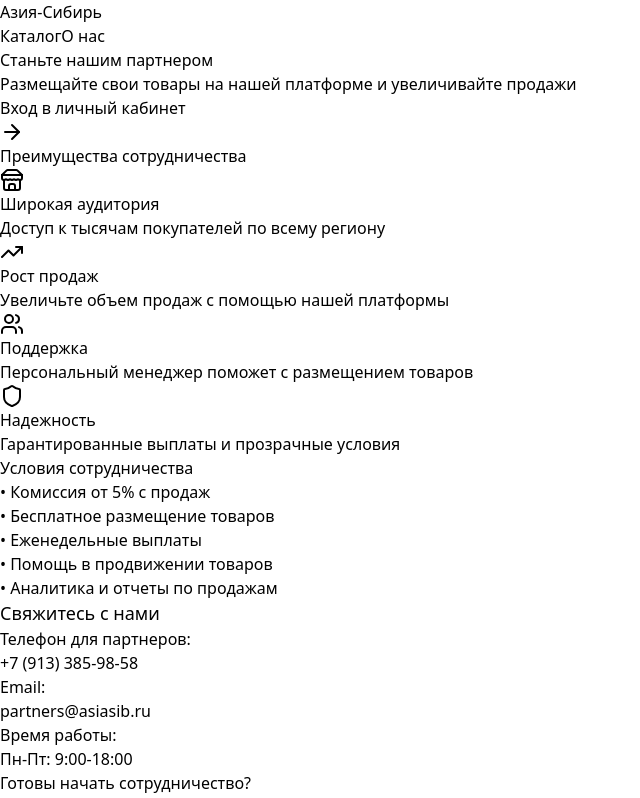
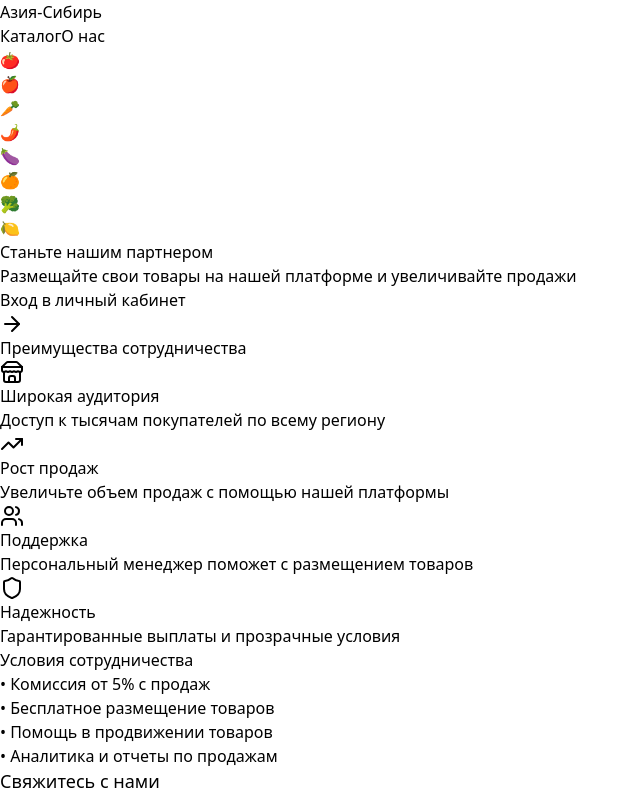
Before and after one commit to ILYAhohlov/Asiasib_Clean, a React (Vite) app: page /sellers in a window 1280 px wide. Shown: the top 798 px of the page, without its empty margins (0-640 px from the left). Built offline with nearby package versions, Linux system fonts and the light colour scheme; no server answers.

Commit message:
Hero секция - увеличен padding, Отступы, Иконки, кнтакты, фон Hero

```diff
--- a/src/pages/SellersPage.tsx
+++ b/src/pages/SellersPage.tsx
@@ -22,17 +22,29 @@ export function SellersPage() {
       </header>
 
       {/* Hero Section */}
-      <section className="bg-gradient-to-r from-blue-600 to-indigo-700 text-white py-16">
-        <div className="max-w-4xl mx-auto px-4 text-center">
-          <h1 className="text-4xl font-bold mb-4 text-white">
+      <section className="relative bg-gradient-to-br from-yellow-200 via-green-200 to-green-300 text-gray-800 py-20 overflow-hidden">
+        {/* Декоративные элементы */}
+        <div className="absolute inset-0 pointer-events-none">
+          <div className="absolute top-10 left-10 text-4xl opacity-20 transform rotate-12">🍅</div>
+          <div className="absolute top-20 right-20 text-3xl opacity-25 transform -rotate-12">🍎</div>
+          <div className="absolute bottom-20 left-20 text-3xl opacity-20 transform rotate-45">🥕</div>
+          <div className="absolute bottom-10 right-10 text-4xl opacity-25 transform -rotate-45">🌶️</div>
+          <div className="absolute top-1/2 left-1/4 text-2xl opacity-15 transform rotate-90">🍆</div>
+          <div className="absolute top-1/3 right-1/3 text-3xl opacity-20 transform -rotate-30">🍊</div>
+          <div className="absolute bottom-1/3 left-1/2 text-2xl opacity-15 transform rotate-180">🥦</div>
+          <div className="absolute top-3/4 right-1/4 text-3xl opacity-20 transform rotate-60">🍋</div>
+        </div>
+
+        <div className="max-w-4xl mx-auto px-4 text-center relative z-10">
+          <h1 className="text-4xl font-bold mb-6 text-gray-800 pt-4 drop-shadow-sm">
             Станьте нашим партнером
           </h1>
-          <p className="text-xl mb-8 text-white">
+          <p className="text-xl mb-10 text-gray-700 drop-shadow-sm">
             Размещайте свои товары на нашей платформе и увеличивайте продажи
           </p>
-          <div className="flex justify-center space-x-4">
+          <div className="flex justify-center space-x-4 mb-6">
             <Link to="/admin">
-              <Button className="bg-white text-blue-600 hover:bg-gray-100 px-8 py-3">
+              <Button className="bg-green-600 hover:bg-green-700 text-white px-8 py-3 shadow-lg">
                 Вход в личный кабинет
                 <ArrowRight className="ml-2 w-4 h-4" />
               </Button>
@@ -42,9 +54,9 @@ export function SellersPage() {
       </section>
 
       {/* Features */}
-      <section className="py-16">
+      <section className="py-20">
         <div className="max-w-4xl mx-auto px-4">
-          <h2 className="text-3xl font-bold text-center mb-12">
+          <h2 className="text-3xl font-bold text-center mb-16">
             Преимущества сотрудничества
           </h2>
 
@@ -80,8 +92,8 @@ export function SellersPage() {
             </div>
 
             <div className="text-center">
-              <div className="bg-orange-100 w-16 h-16 rounded-full flex items-center justify-center mx-auto mb-4">
-                <Shield className="w-8 h-8 text-orange-600" />
+              <div className="bg-red-100 w-16 h-16 rounded-full flex items-center justify-center mx-auto mb-4">
+                <Shield className="w-8 h-8 text-red-600" />
               </div>
               <h3 className="font-semibold mb-2">Надежность</h3>
               <p className="text-gray-600 text-sm">
@@ -96,27 +108,26 @@ export function SellersPage() {
       <section className="bg-white py-16">
         <div className="max-w-4xl mx-auto px-4">
           <div className="grid md:grid-cols-2 gap-12">
-            <div>
-              <h3 className="text-2xl font-bold mb-6">Условия сотрудничества</h3>
-              <ul className="space-y-3 text-gray-600">
+            <div className="py-6">
+              <h3 className="text-2xl font-bold mb-8">Условия сотрудничества</h3>
+              <ul className="space-y-3 text-gray-600 mb-6">
                 <li>• Комиссия от 5% с продаж</li>
                 <li>• Бесплатное размещение товаров</li>
-                <li>• Еженедельные выплаты</li>
                 <li>• Помощь в продвижении товаров</li>
                 <li>• Аналитика и отчеты по продажам</li>
               </ul>
             </div>
 
-            <div>
-              <h3 className="text-2xl font-bold mb-6">Свяжитесь с нами</h3>
-              <div className="space-y-4">
+            <div className="py-6">
+              <h3 className="text-2xl font-bold mb-8">Свяжитесь с нами</h3>
+              <div className="space-y-4 mb-6">
                 <div>
                   <p className="font-medium">Телефон для партнеров:</p>
-                  <p className="text-blue-600">+7 (913) 385-98-58</p>
+                  <p className="text-blue-600">+7 (913) 949-25-70</p>
                 </div>
                 <div>
                   <p className="font-medium">Email:</p>
-                  <p className="text-blue-600">partners@asiasib.ru</p>
+                  <p className="text-blue-600">business.asia@yandex.ru</p>
                 </div>
                 <div>
                   <p className="font-medium">Время работы:</p>
@@ -138,7 +149,7 @@ export function SellersPage() {
             Войдите в личный кабинет или свяжитесь с нами для получения доступа
           </p>
           <Link to="/admin">
-            <Button className="bg-white text-blue-600 hover:bg-gray-100 border-2 border-blue-600 px-8 py-3 font-semibold shadow-lg">
+            <Button className="bg-green-600 hover:bg-green-700 text-white px-8 py-3 font-semibold rounded-lg shadow-lg">
               Войти в личный кабинет
             </Button>
           </Link>
```
